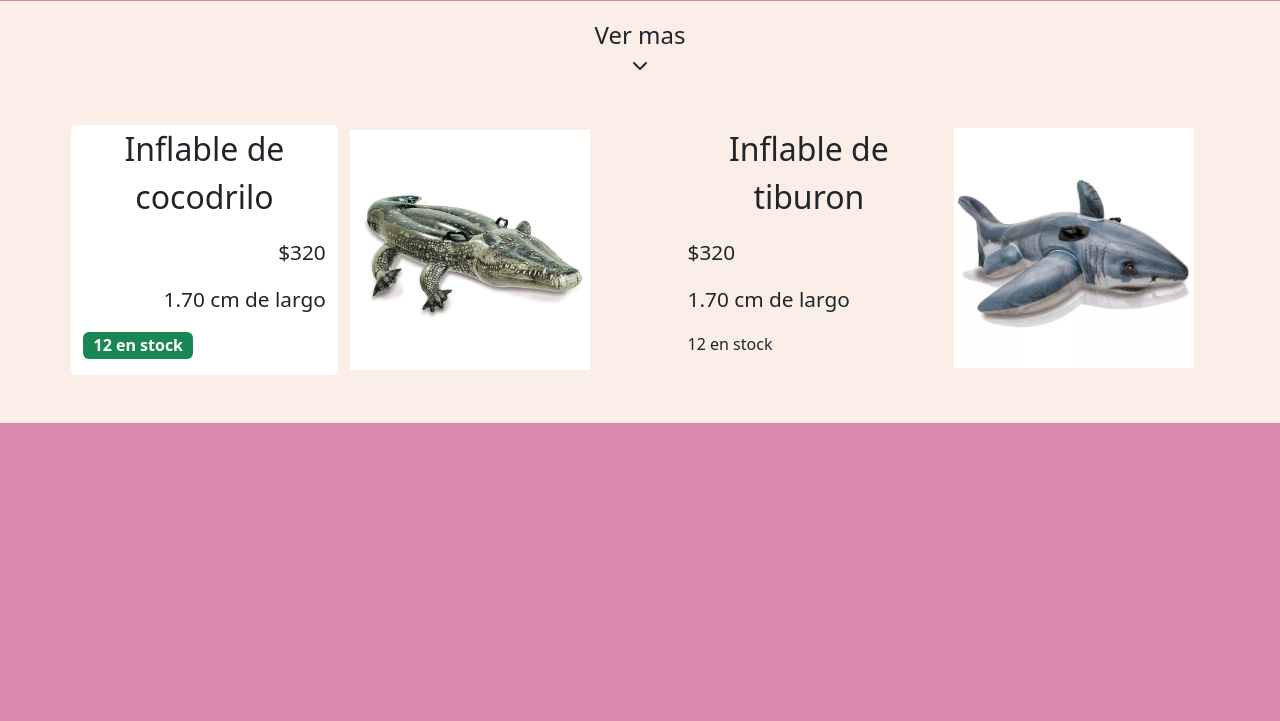
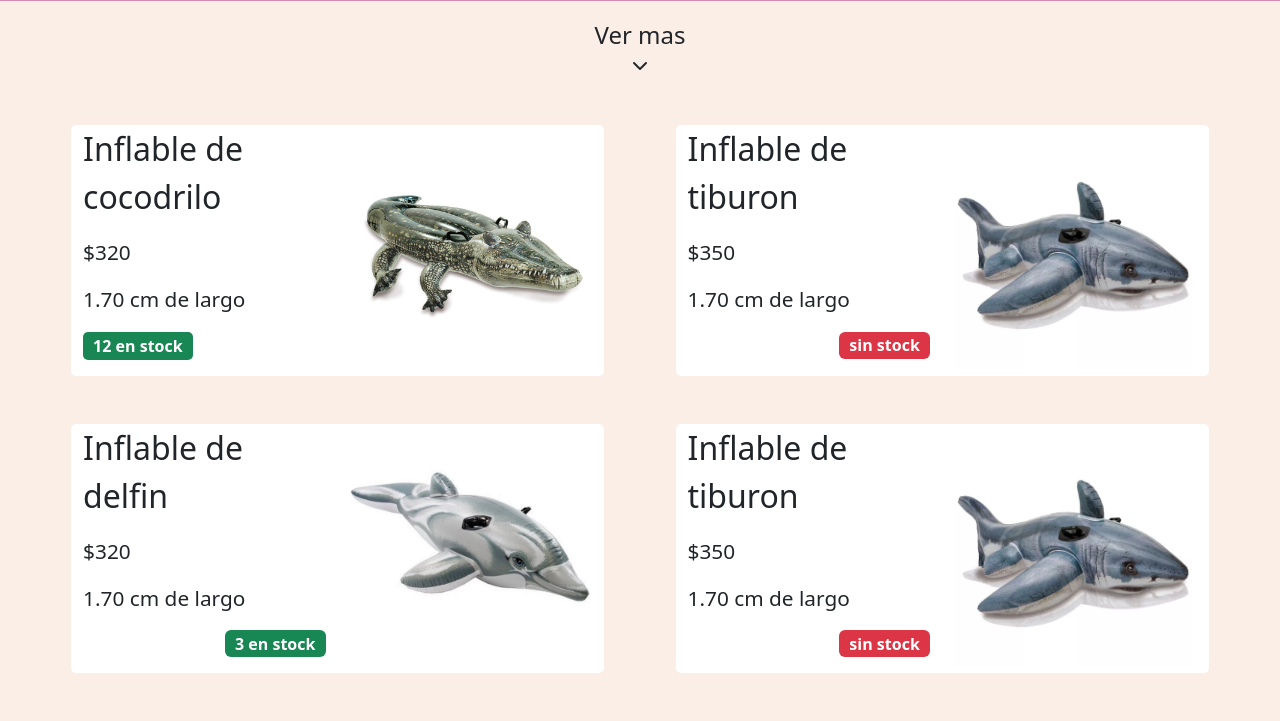
Before and after one commit to AnthonyRECM/BazarTec, a PHP site: page /catalogoAccesorios.html in a window 1280 px wide. Shown: the part 641-1362 px from the top of the page. Before the commit the page ends 1064 px from the top, so only its background shows below. Run offline with PHP 8.4, Linux system fonts and the light colour scheme.

Commit message:
aga
asas

```diff
--- a/catalogoAccesorios.html
+++ b/catalogoAccesorios.html
@@ -92,26 +92,54 @@
             </div>
         </div>
         <div class="row justify-content-evenly my-5">
-            <div class="col-5">
+            <div class="col-5 miniFondo1">
                 <div class="row align-items-center">
-                    <div class="col-6 miniFondo1">
-                        <p class="letras2 text-center">Inflable de cocodrilo</p>
-                        <p class="letras3 text-end">$320</p>
-                        <p class="letras3 text-end">1.70 cm de largo</p>
-                        <p  class="letras4 badge text-bg-success">12 en stock</p>
+                    <div class="col-6">
+                        <p class="letras2">Inflable de cocodrilo</p>
+                        <p class="letras3">$320</p>
+                        <p class="letras3">1.70 cm de largo</p>
+                        <p class="letras4 etiqueta1">12 en stock</p>
                     </div>
                     <div class="col-6">
                         <img src="./images/cocodrilo.jpg" width="240" alt="">
                     </div>
                 </div>
             </div>
-            <div class="col-5">
+            <div class="col-5 miniFondo1">
                 <div class="row align-items-center">
-                    <div class="col-6 ">
-                        <p class="letras2 text-center">Inflable de tiburon</p>
+                    <div class="col-6 text-end">
+                        <p class="letras2">Inflable de tiburon</p>
+                        <p class="letras3">$350</p>
+                        <p class="letras3">1.70 cm de largo</p>
+                        <p class="letras4 badge text-bg-danger">sin stock</p>
+                    </div>
+                    <div class="col-6">
+                        <img src="./images/tiburon.webp" width="240" alt="">
+                    </div>
+                </div>
+            </div>
+        </div>
+        <div class="row justify-content-evenly my-5">
+            <div class="col-5 miniFondo1">
+                <div class="row align-items-center">
+                    <div class="col-6 text-end">
+                        <p class="letras2">Inflable de delfin</p>
                         <p class="letras3">$320</p>
                         <p class="letras3">1.70 cm de largo</p>
-                        <p>12 en stock</p>
+                        <p class="letras4 badge text-bg-success">3 en stock</p>
+                    </div>
+                    <div class="col-6">
+                        <img src="./images/delfin.jpg" width="240" alt="">
+                    </div>
+                </div>
+            </div>
+            <div class="col-5 miniFondo1">
+                <div class="row align-items-center">
+                    <div class="col-6 text-end">
+                        <p class="letras2">Inflable de tiburon</p>
+                        <p class="letras3">$350</p>
+                        <p class="letras3">1.70 cm de largo</p>
+                        <p class="letras4 badge text-bg-danger">sin stock</p>
                     </div>
                     <div class="col-6">
                         <img src="./images/tiburon.webp" width="240" alt="">
--- a/css/accesorios.css
+++ b/css/accesorios.css
@@ -30,16 +30,32 @@
 
 .letras2{
     font-size: 2rem;
+    text-align: start;
 }
 
 .letras3{
     font-size: 1.3rem;
+    text-align: start;
 }
 
 .letras4{
     font-size: 1rem;
+    text-align: right;
 }
 
+.etiqueta1{
+    background-color: #198754;
+    color: white;
+    font-weight: bold;
+    max-width: fit-content;
+    padding: 2px 10px 2px 10px;
+    border-radius: 5px;
+}
+
+.etiqueta12{
+    background-color: #198754;
+
+}
 
 .borde1{
     border: 1px solid red;
```
